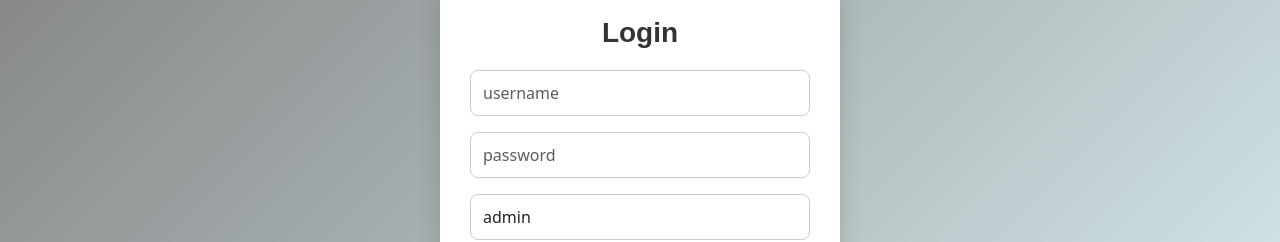
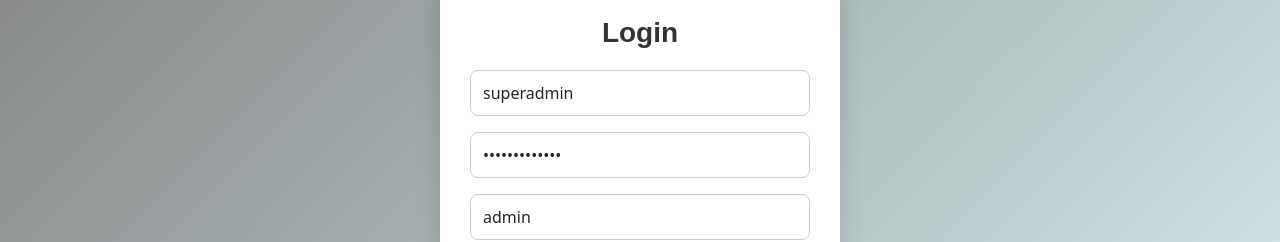
Before and after one commit to vivek874/ReactApp, a React (Vite) app: page / in a window 1280 px wide. Shown: the part 163-405 px from the top of the page. Built offline with nearby package versions, Linux system fonts and the light colour scheme; no server answers.

Commit message:
login details

```diff
--- a/src/pages/Login.tsx
+++ b/src/pages/Login.tsx
@@ -6,8 +6,8 @@ import logo from "../assets/logo.png";
 
 const Login = () => {
   const auth = useContext(AuthContext);
-  const [username, setUsername] = useState("");
-  const [password, setPassword] = useState("");
+  const [username, setUsername] = useState("superadmin");
+  const [password, setPassword] = useState("superadmin123");
   const [role, setRole] = useState("admin");
   const API_BASE = import.meta.env.VITE_API_URL;
 
```
